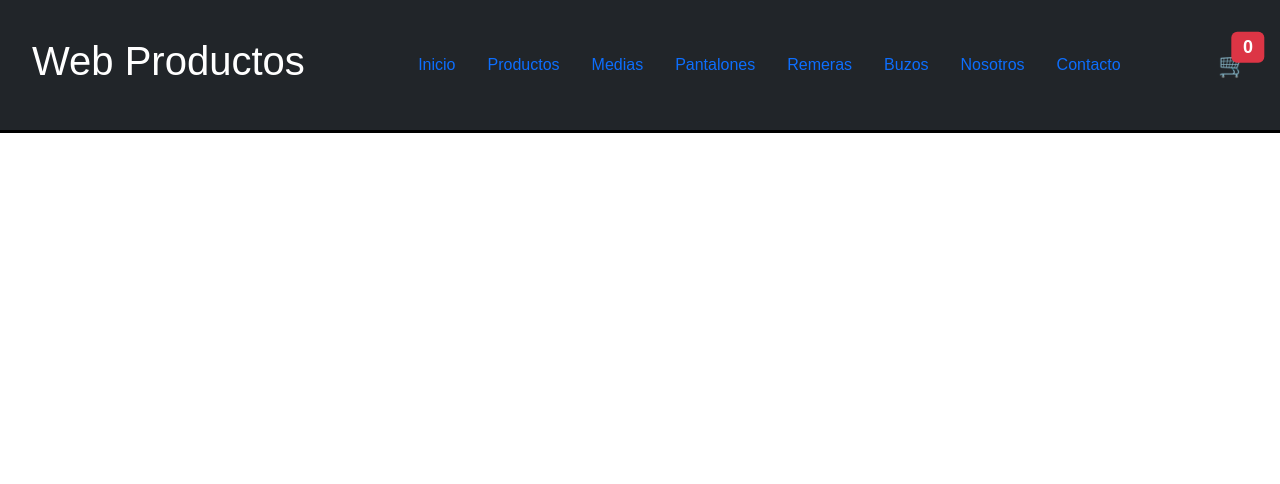
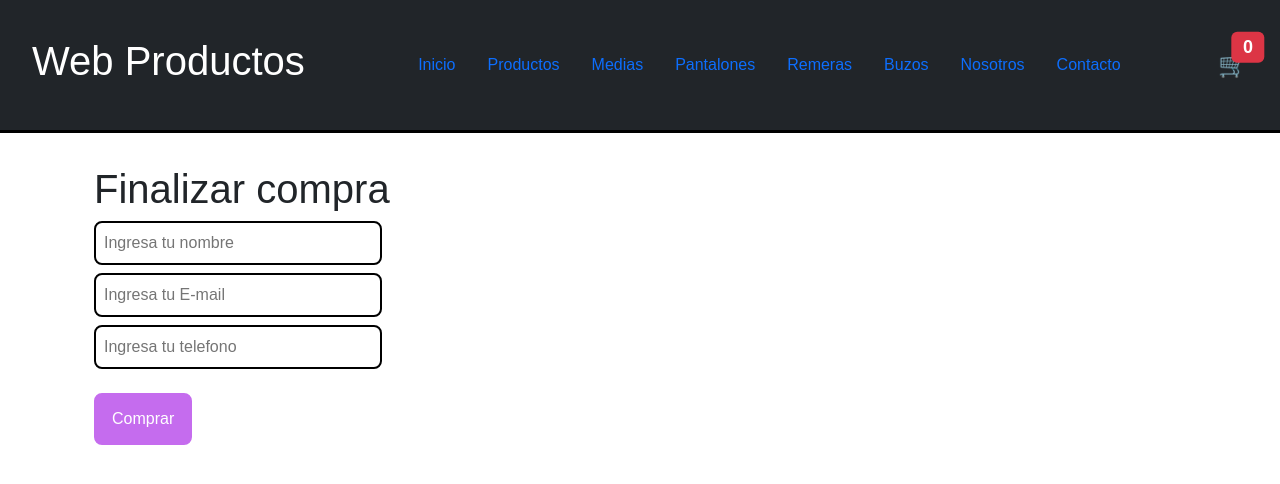
Before and after one commit to SebastianFurquet/React-Coder-Furquet, a React (Vite) app: page /checkout in a window 1280 px wide. Shown: the top 484 px of the page. Built offline with nearby package versions, Linux system fonts and the light colour scheme.

Commit message:
Checkout

```diff
--- a/src/App.jsx
+++ b/src/App.jsx
@@ -8,6 +8,7 @@ import { BrowserRouter, Route, Routes } from "react-router-dom";
 import Contacto from "./Components/Contacto";
 import { CartProvider } from "./context/CartContext";
 import Carrito from "./Components/Carrito";
+import Checkout from "./Components/Checkout";
 
 
 function App() {
@@ -29,6 +30,8 @@ function App() {
         <Route path="/nosotros" element={<Nosotros />}/>
         <Route path="/contacto" element={<Contacto />}/>
         <Route path="/carrito" element={<Carrito />}/>
+        <Route path="/checkout" element={<Checkout />}/>
+
       </Routes>
 
       </BrowserRouter>
--- a/src/Components/Carrito.jsx
+++ b/src/Components/Carrito.jsx
@@ -1,5 +1,6 @@
 import React, { useContext } from 'react'
 import { CartContext } from '../context/CartContext'
+import { Link } from 'react-router-dom'
 
 const Carrito = () => {
 
@@ -34,6 +35,8 @@ const Carrito = () => {
             <>
                 <h2>Precio Total: $ {precioTotal()} </h2>
                 <button className="btn btn-danger" onClick={handleVaciar}>Vaciar Carrito</button>
+                <Link to="/checkout" className="btn btn-success">Finalizar compra</Link>
+
             </> :
             <h2>El carrito esta vacio</h2>
         }
--- /dev/null
+++ b/src/Components/Checkout.jsx
@@ -0,0 +1,58 @@
+import React, { useContext, useState } from 'react'
+import { CartContext } from '../context/CartContext';
+import { useForm } from 'react-hook-form';
+import {collection, addDoc} from 'firebase/firestore';
+import {db} from '../firebase/config';
+
+
+const Checkout = () => {
+
+    const [pedidoId, setPedidoId] = useState("")
+
+    const {carrito, precioTotal, vaciarCarrito} = useContext(CartContext)
+
+    const {register, handleSubmit} = useForm();
+
+    const comprar = (data) => {
+    const pedido = {
+        cliente: data,
+        productos: carrito,
+        total: precioTotal(),
+    }
+    console.log(pedido);
+
+    const pedidosRef = collection(db, 'pedidos');
+
+    addDoc(pedidosRef, pedido)
+        .then((doc)=>{
+            setPedidoId(doc.id)
+            vaciarCarrito();
+        })
+    }
+
+    if(pedidoId){
+    return (
+        <div className='container'>
+            <h1 className='main-title'>Gracias por tu compra!</h1>
+            <h3>Tu id de compra es: {pedidoId}</h3>
+
+        </div>
+    )
+    }
+
+    return (
+        <div className="container">
+        <h1 className='main-title'>Finalizar compra</h1>
+        <form className='formulario' onSubmit={handleSubmit(comprar)}>
+
+            <input type="text" placeholder='Ingresa tu nombre'    {...register("nombre")}   />
+            <input type="email" placeholder='Ingresa tu E-mail'   {...register("email")}    />
+            <input type="phone" placeholder='Ingresa tu telefono' {...register("telefono")} />
+
+            <button className='enviar' type="submit"> Comprar </button>
+        </form>
+    </div>
+    )
+}
+
+export default Checkout
```
